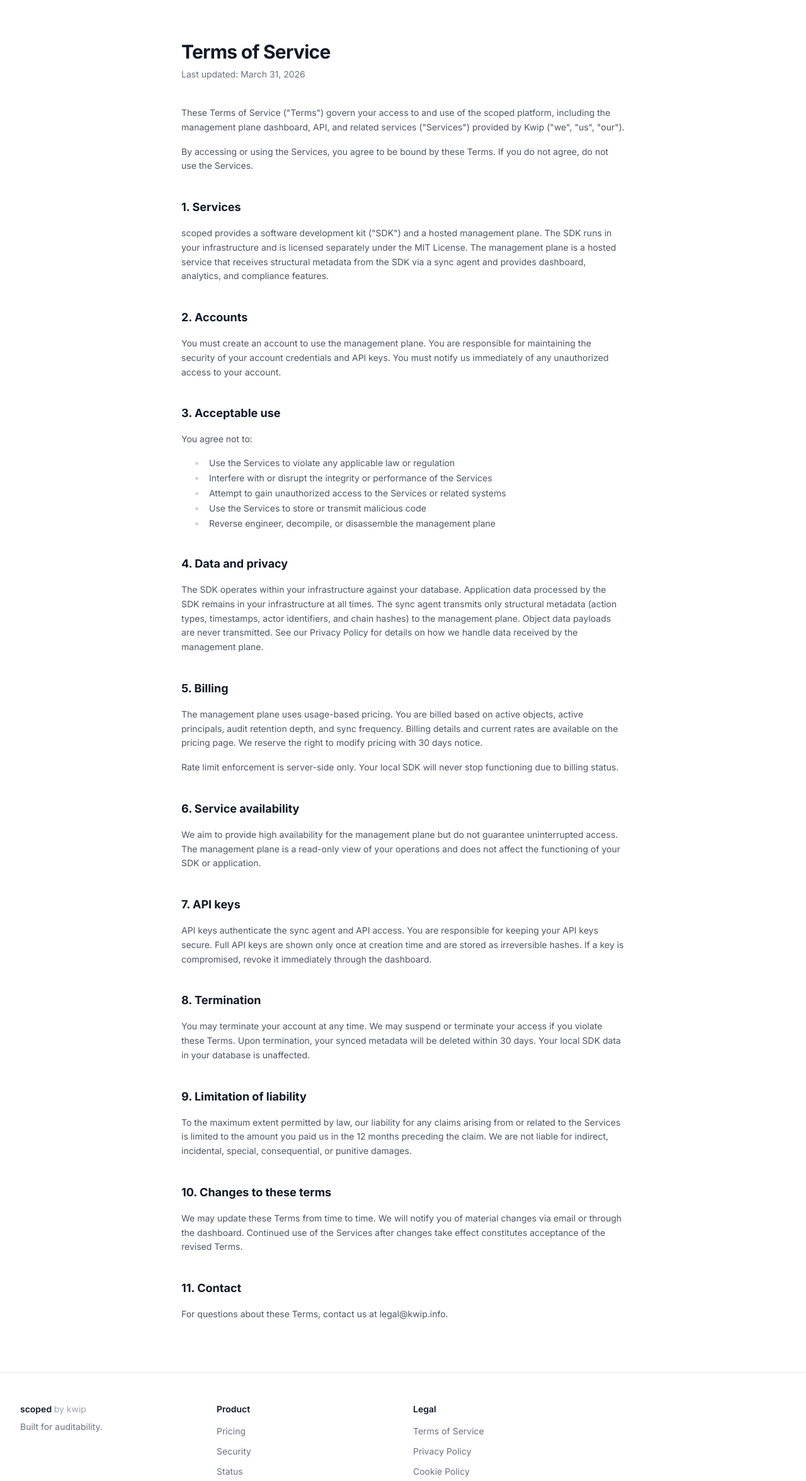
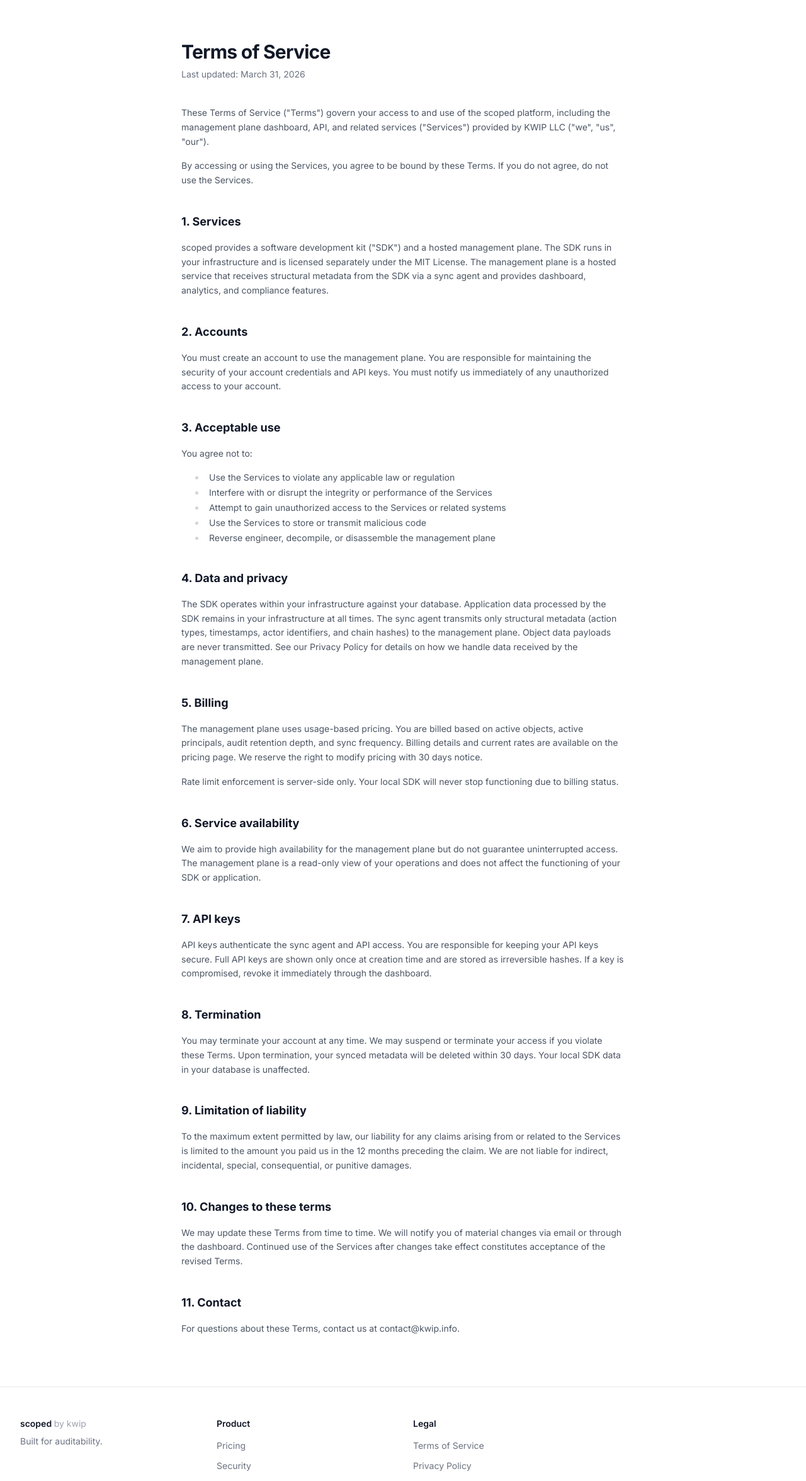
Before and after one commit to kwip-info/kwiptech, a Django app: page /terms in a window 1280 px wide. Shown: the part 65-2416 px from the top of the page at 63% size. Run offline with Django 5.2, Linux system fonts and the light colour scheme; some libraries are stand-ins or nearby versions.

Commit message:
Marketing cleanup: correct entity name, unify emails, fix domains
- Legal entity name: "Kwip" → "KWIP LLC" in terms and privacy pages
- All contact emails consolidated to contact@kwip.info
  (was: hello@, legal@, privacy@ across different pages)
- API base URL: api.pyscoped.dev → kwip.tech in docs
- Deployment docs: pyscoped.dev → kwip.tech for allowed hosts
- Default email in deployment docs: noreply@pyscoped.dev → noreply@kwip.info

Co-Authored-By: Claude Opus 4.6 (1M context) <noreply@anthropic.com>

```diff
--- a/templates/legal/cookies.html
+++ b/templates/legal/cookies.html
@@ -56,6 +56,6 @@
 
 <h2>6. Contact</h2>
 <p>
-    For questions about this Cookie Policy, contact us at privacy@kwip.info.
+    For questions about this Cookie Policy, contact us at contact@kwip.info.
 </p>
 {% endblock %}
--- a/templates/legal/privacy.html
+++ b/templates/legal/privacy.html
@@ -6,7 +6,7 @@
 
 {% block legal_content %}
 <p>
-    This Privacy Policy describes how Kwip ("we", "us", "our") collects, uses,
+    This Privacy Policy describes how KWIP LLC ("we", "us", "our") collects, uses,
     and protects information when you use the scoped management plane and related
     services ("Services").
 </p>
@@ -98,6 +98,6 @@
 
 <h2>9. Contact</h2>
 <p>
-    For privacy-related questions or requests, contact us at privacy@kwip.info.
+    For privacy-related questions or requests, contact us at contact@kwip.info.
 </p>
 {% endblock %}
--- a/templates/legal/terms.html
+++ b/templates/legal/terms.html
@@ -8,7 +8,7 @@
 <p>
     These Terms of Service ("Terms") govern your access to and use of the scoped
     platform, including the management plane dashboard, API, and related services
-    ("Services") provided by Kwip ("we", "us", "our").
+    ("Services") provided by KWIP LLC ("we", "us", "our").
 </p>
 <p>
     By accessing or using the Services, you agree to be bound by these Terms.
@@ -102,6 +102,6 @@
 
 <h2>11. Contact</h2>
 <p>
-    For questions about these Terms, contact us at legal@kwip.info.
+    For questions about these Terms, contact us at contact@kwip.info.
 </p>
 {% endblock %}
--- a/templates/public/pricing.html
+++ b/templates/public/pricing.html
@@ -99,7 +99,7 @@
             <p class="mt-6">
                 <span class="text-4xl font-bold text-gray-900">Custom</span>
             </p>
-            <a href="mailto:hello@kwip.info"
+            <a href="mailto:contact@kwip.info"
                class="mt-8 block rounded-md border border-gray-300 px-4 py-2.5 text-center text-sm font-semibold text-gray-700 hover:bg-gray-50">
                 Contact us
             </a>
```
Also changed, not shown: docs/platform/api-reference.md (+1 -1 lines), docs/platform/deployment.md (+3 -3 lines).
